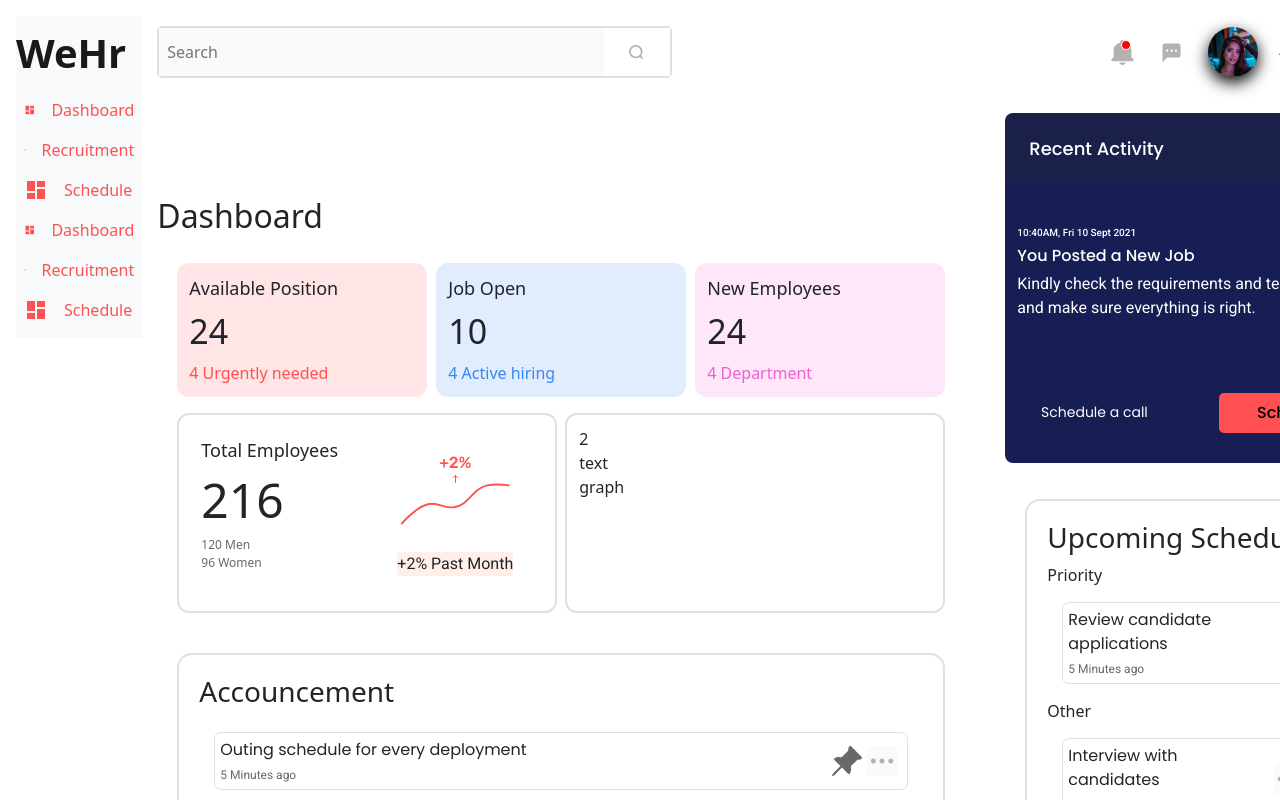
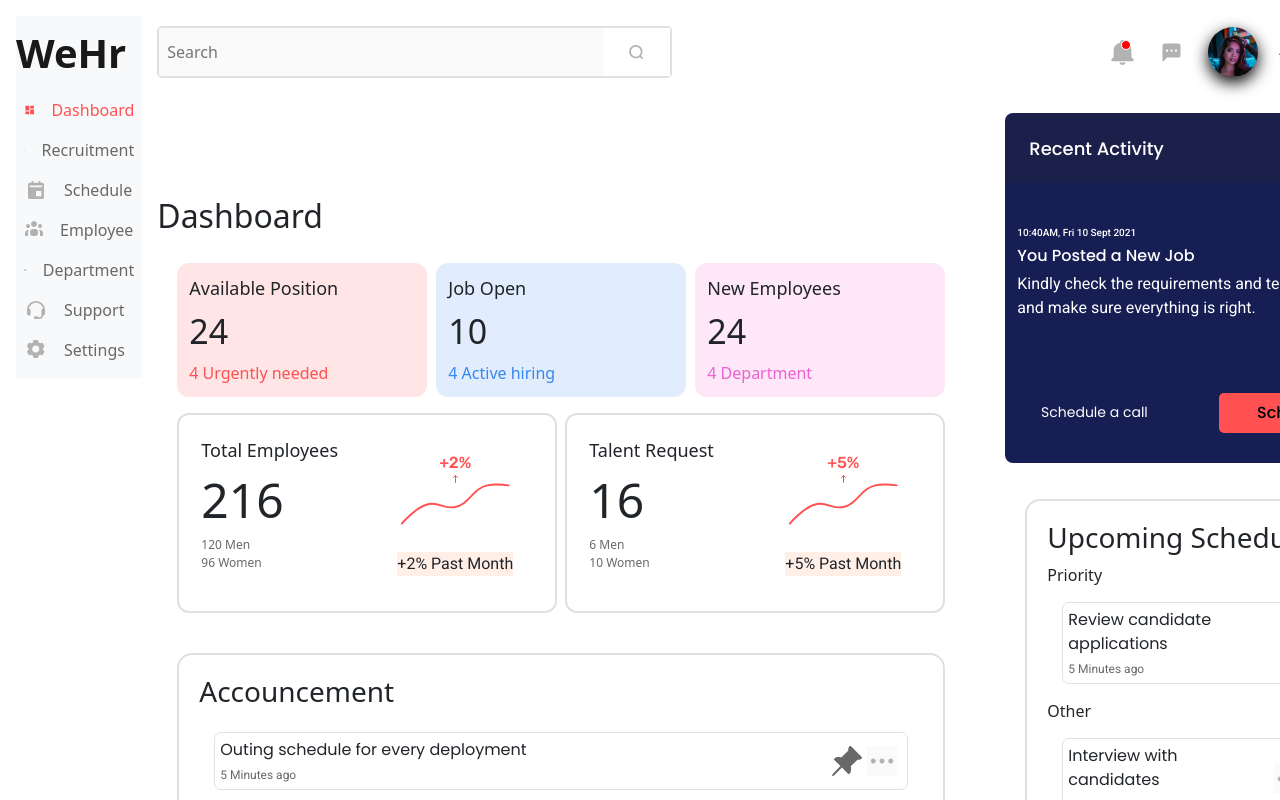
Before and after one commit to jay6909/buckmint-hr-dash, a React (Vite) app: page / in a window 1280 px wide. Shown: the top 800 px of the page. Built offline with nearby package versions, Linux system fonts and the light colour scheme.

Commit message:
minor ui changes

```diff
--- a/src/components/DashBoard/EmployeeStats.jsx
+++ b/src/components/DashBoard/EmployeeStats.jsx
@@ -111,10 +111,39 @@ function EmployeeStats() {
             </div>
           </div>
         </div>
-        <div className="employee-graph-card" style={{}}>
-          {" "}
-          2<div>text</div>
-          <div>graph</div>
+        <div className="employee-graph-card d-flex flex-row" style={{}}>
+        <div className="d-flex flex-column" style={{width:'50%', padding:'10px'}}>
+            <div className="fw-medium " style={{ fontSize: "18px" }}>
+              Talent Request
+            </div>
+            <div style={{ fontSize: "48px", fontWeight: "500" }}>
+              {employeeStats.talentRequest.count}
+            </div>
+
+            <div style={{ fontSize: "12px", color: "rgba(104, 104, 104, 1)" }}>
+              <div>{employeeStats.talentRequest.men} Men</div>
+              <div>{employeeStats.talentRequest.women} Women</div>
+            </div>
+          </div>
+          <div className="chart-image-container " style={{width:'50%'}}>
+           <div className="d-flex flex-column justify-content-center align-items-center">
+           <div
+              className="rubik-growth-percentage"
+              style={{ color: "var(--css-primary)" }}
+            >
+              {employeeStats.talentRequest.growth}
+            </div>
+            <div>
+              <UpArrow />
+            </div>
+            <div className="chart-line-container d-flex" >
+              <GrowthLineVec width={115} height={42} />
+            </div>
+           </div>
+            <div className="roboto-regular" style={{ background: "#FFEFE7" }}>
+              {employeeStats.talentRequest.growth} Past Month
+            </div>
+          </div>
         </div>
       </div>
     </div>
--- a/src/components/SideBar/SideBar.jsx
+++ b/src/components/SideBar/SideBar.jsx
@@ -1,5 +1,11 @@
 import React from "react";
 import DashIcon from "../../assets/HR Dashboard/ic_dashboard.svg?component";
+import RecruitmentIcon from "../../assets/HR Dashboard/ic_recruitment.svg?component";
+import EmployeeIcon from "../../assets/HR Dashboard/ic_employee.svg?component";
+import CalendarIcon from "../../assets/HR Dashboard/ic_calendar.svg?component";
+import DepartmentIcon from "../../assets/HR Dashboard/ic_department.svg?component";
+import SupportIcon from "../../assets/HR Dashboard/ic_support.svg?component";
+import SettingsIcon from "../../assets/HR Dashboard/ic_settings.svg?component";
 
 function SideBar() {
   return (
@@ -31,36 +37,41 @@ function SideBar() {
                <div><DashIcon/></div> <div style={{fontWeight:'16px', color:'var(--css-primary)'}}>Dashboard</div> <span class="sr-only">(current)</span>
               </a>
             </li>
-            <li class="nav-item active">
+            <li class="nav-item">
               <a class="d-flex flex-row gap-3 nav-link" href="#">
-               <div><DashIcon/></div> <div style={{fontWeight:'16px', color:'var(--css-primary)'}}>Recruitment</div> <span class="sr-only">(current)</span>
+               <div><RecruitmentIcon/></div> <div style={{fontWeight:'16px', color:'rgba(104, 104, 104, 1)'}}>Recruitment</div> <span class="sr-only">(current)</span>
               </a>
             </li>
-            <li class="nav-item active">
+            <li class="nav-item ">
               <a class="d-flex flex-row gap-3 nav-link" href="#">
-               <div><DashIcon/></div> <div style={{fontWeight:'16px', color:'var(--css-primary)'}}>Schedule</div> <span class="sr-only">(current)</span>
+               <div><CalendarIcon/></div> <div style={{fontWeight:'16px', color:'rgba(104, 104, 104, 1)'}}>Schedule</div> <span class="sr-only">(current)</span>
+              </a>
+            </li>
+            <li class="nav-item ">
+              <a class="d-flex flex-row gap-3 nav-link" href="#">
+               <div><EmployeeIcon/></div> <div style={{fontWeight:'16px', color:'rgba(104, 104, 104, 1)'}}>Employee</div> <span class="sr-only">(current)</span>
+              </a>
+            </li>
+            <li class="nav-item ">
+              <a class="d-flex flex-row gap-3 nav-link" href="#">
+               <div><DepartmentIcon/></div> <div style={{fontWeight:'16px', color:'rgba(104, 104, 104, 1)'}}>Department</div> <span class="sr-only">(current)</span>
               </a>
             </li>
 
 
           </ul>
           <ul class="d-flex flex-column navbar-nav mr-auto">
-            <li class="nav-item active">
+
+            <li class="nav-item ">
               <a class="d-flex flex-row gap-3 nav-link" href="#">
-               <div><DashIcon/></div> <div style={{fontWeight:'16px', color:'var(--css-primary)'}}>Dashboard</div> <span class="sr-only">(current)</span>
+               <div><SupportIcon/></div> <div style={{fontWeight:'16px', color:'rgba(104, 104, 104, 1)'}}>Support</div> <span class="sr-only">(current)</span>
               </a>
             </li>
-            <li class="nav-item active">
+            <li class="nav-item ">
               <a class="d-flex flex-row gap-3 nav-link" href="#">
-               <div><DashIcon/></div> <div style={{fontWeight:'16px', color:'var(--css-primary)'}}>Recruitment</div> <span class="sr-only">(current)</span>
+               <div><SettingsIcon/></div> <div style={{fontWeight:'16px', color:'rgba(104, 104, 104, 1)'}}>Settings</div> <span class="sr-only">(current)</span>
               </a>
             </li>
-            <li class="nav-item active">
-              <a class="d-flex flex-row gap-3 nav-link" href="#">
-               <div><DashIcon/></div> <div style={{fontWeight:'16px', color:'var(--css-primary)'}}>Schedule</div> <span class="sr-only">(current)</span>
-              </a>
-            </li>
-
 
           </ul>
           </div>
```
Also changed, not shown: src/assets/HR Dashboard/ic_settings.svg (added), src/assets/HR Dashboard/ic_support.svg (added).
